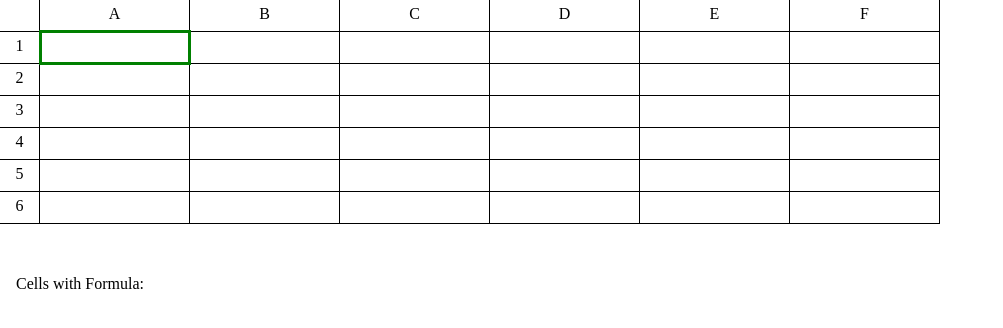
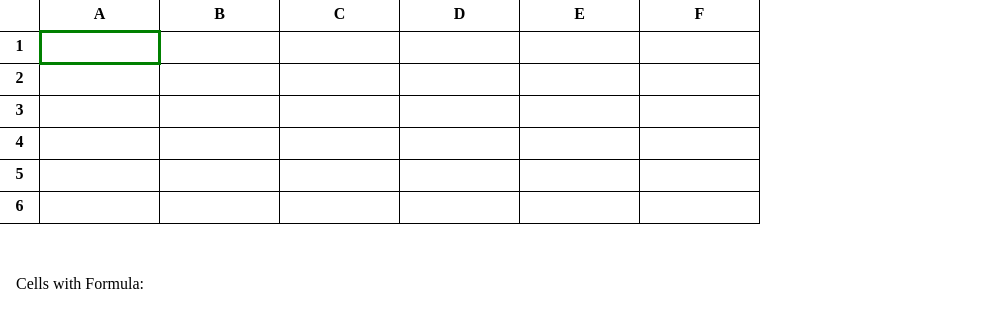
Before and after one commit to putuprema/mini-excel, a plain HTML site: page index.html in a window 1280 px wide. Shown: the whole page, without its empty margins (0-1003 px from the left). Drawn offline with Linux system fonts and the light colour scheme.

Commit message:
Adjust cell style

```diff
--- a/styles/index.css
+++ b/styles/index.css
@@ -8,7 +8,7 @@
   border: 1px solid #000;
   border-left: none;
   border-top: none;
-  width: 150px;
+  width: 120px;
   height: 32px;
   position: relative;
 }
@@ -16,6 +16,7 @@
 .cell-col-header {
   padding: 2px;
   text-align: center;
+  font-weight: bold;
 }
 
 .cell-row-header {
@@ -26,6 +27,7 @@
   height: 32px;
   padding: 2px;
   text-align: center;
+  font-weight: bold;
 }
 
 .cell.selected::after {
@@ -34,7 +36,7 @@
   position: absolute;
   top: -2px;
   left: -1px;
-  width: 152px;
+  width: 122px;
   height: 35px;
   pointer-events: none;
   z-index: 9999;
```
